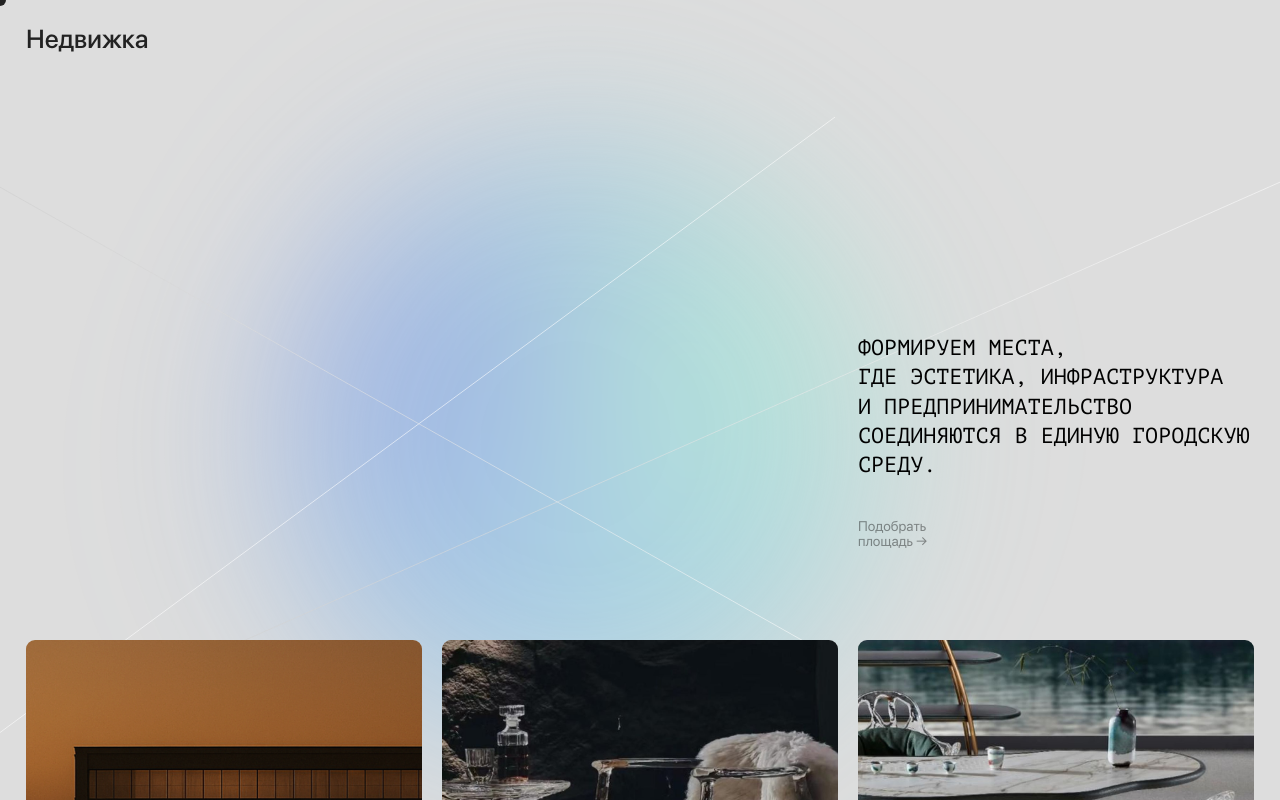
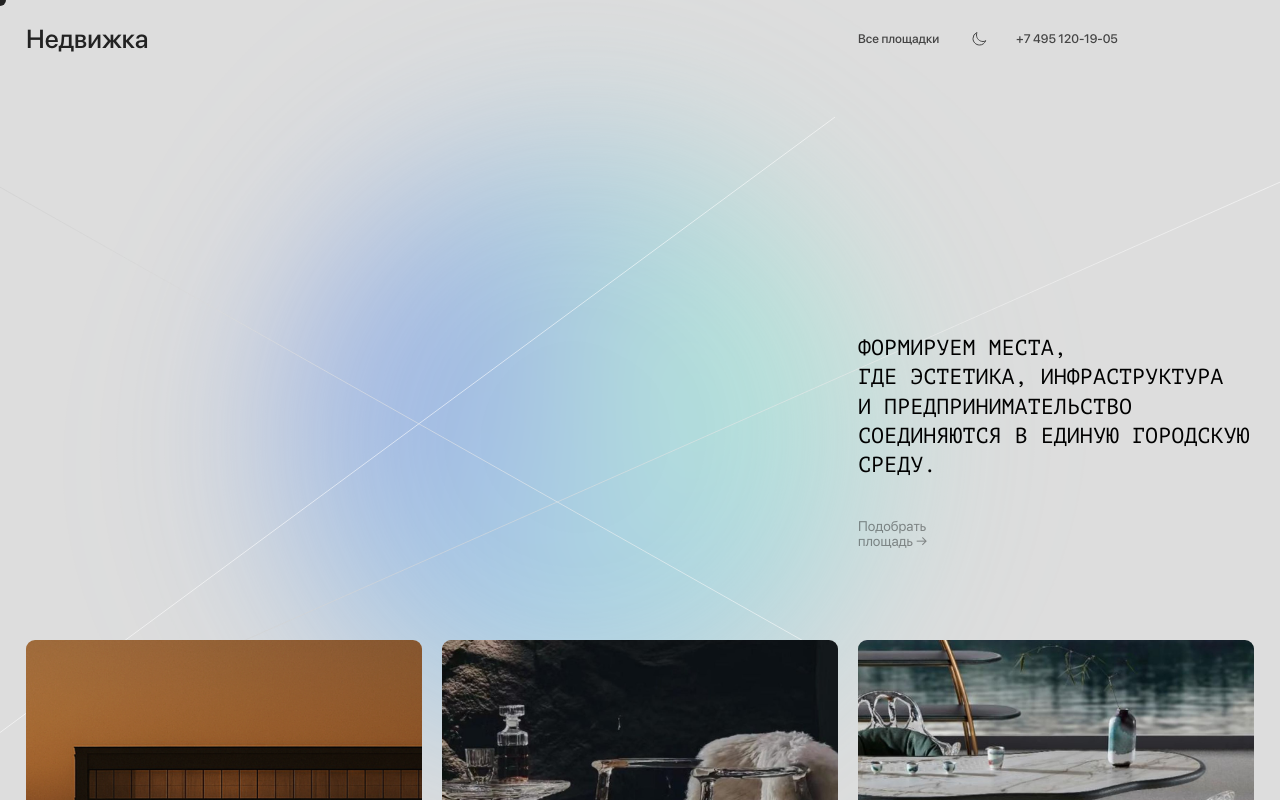
Before and after one commit to Imba-Sharik/nedvizka, a Next.js app: page / in a window 1280 px wide. Shown: the top 800 px of the page. Built offline with nearby package versions, Linux system fonts and the light colour scheme.

Commit message:
style: make header animation simultaneous

```diff
--- a/src/widgets/header/ui/Header.tsx
+++ b/src/widgets/header/ui/Header.tsx
@@ -35,7 +35,7 @@ export function Header() {
         {/* Desktop: Оставить заявку */}
         <button
           className="pointer-events-auto hidden lg:block absolute top-[clamp(16px,1.6vw,23px)] right-6.5 px-[clamp(8px,0.83vw,12px)] h-[clamp(26px,2.1vw,30px)] rounded-[7px] bg-white opacity-[0.82] text-[clamp(8px,0.97vw,14px)] font-medium text-black"
-          style={{ animation: "slideDown 0.5s ease both", animationDelay: "320ms" }}
+          style={{ animation: "slideDown 0.5s ease both" }}
         >
           Оставить заявку
         </button>
@@ -50,11 +50,10 @@ export function Header() {
         )}
       </div>
 
-      <header className="sticky top-0 z-50 mix-blend-exclusion invert flex items-center justify-between py-4 px-4 lg:py-5.75 lg:pl-6.5 lg:pr-6.5 lg:section-cols lg:gap-5 lg:items-center lg:justify-normal">
+      <header className="sticky top-0 z-50 mix-blend-exclusion invert flex items-center justify-between py-4 px-4 lg:py-5.75 lg:pl-6.5 lg:pr-6.5 lg:section-cols lg:gap-5 lg:items-center lg:justify-normal" style={{ animation: "slideDown 0.5s ease both" }}>
         <Link
           href="/"
           className="text-[22px] lg:text-[26px] font-medium leading-7.75 text-black lg:col-span-2 lg:self-center"
-          style={{ animation: "slideDown 0.5s ease both", animationDelay: "0ms" }}
         >
           Недвижка
         </Link>
@@ -64,7 +63,6 @@ export function Header() {
           <DropdownMenu>
             <DropdownMenuTrigger
               className="text-[clamp(8px,0.97vw,14px)] font-medium leading-4.25 opacity-[0.82] text-black outline-none cursor-pointer"
-              style={{ animation: "slideDown 0.5s ease both", animationDelay: "80ms" }}
             >
               Все площадки
             </DropdownMenuTrigger>
@@ -80,7 +78,6 @@ export function Header() {
           <div className="flex items-center" style={{ gap: 'clamp(0px, 1.7vw, 24px)' }}>
             <button
               onClick={toggleTheme}
-              style={{ animation: "slideDown 0.5s ease both", animationDelay: "160ms" }}
               className="w-7.5 h-7.5 flex items-center justify-center rounded-[7px] opacity-[0.82] text-black transition-colors"
               aria-label="Переключить тему"
             >
@@ -90,7 +87,6 @@ export function Header() {
             </button>
             <p
               className="text-[clamp(8px,0.97vw,14px)] font-medium leading-4.25 opacity-[0.82] text-black"
-              style={{ animation: "slideDown 0.5s ease both", animationDelay: "240ms" }}
             >
               +7 495 120-19-05
             </p>
```
